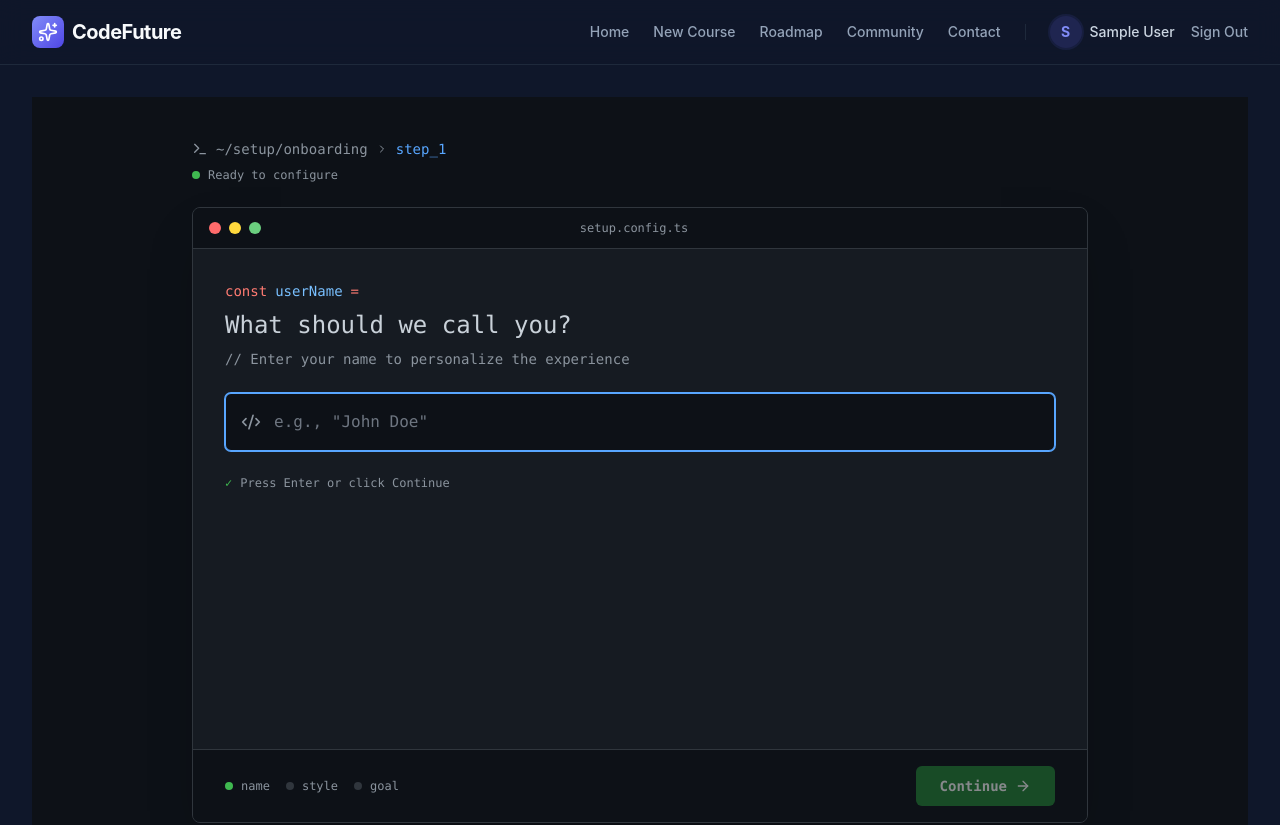
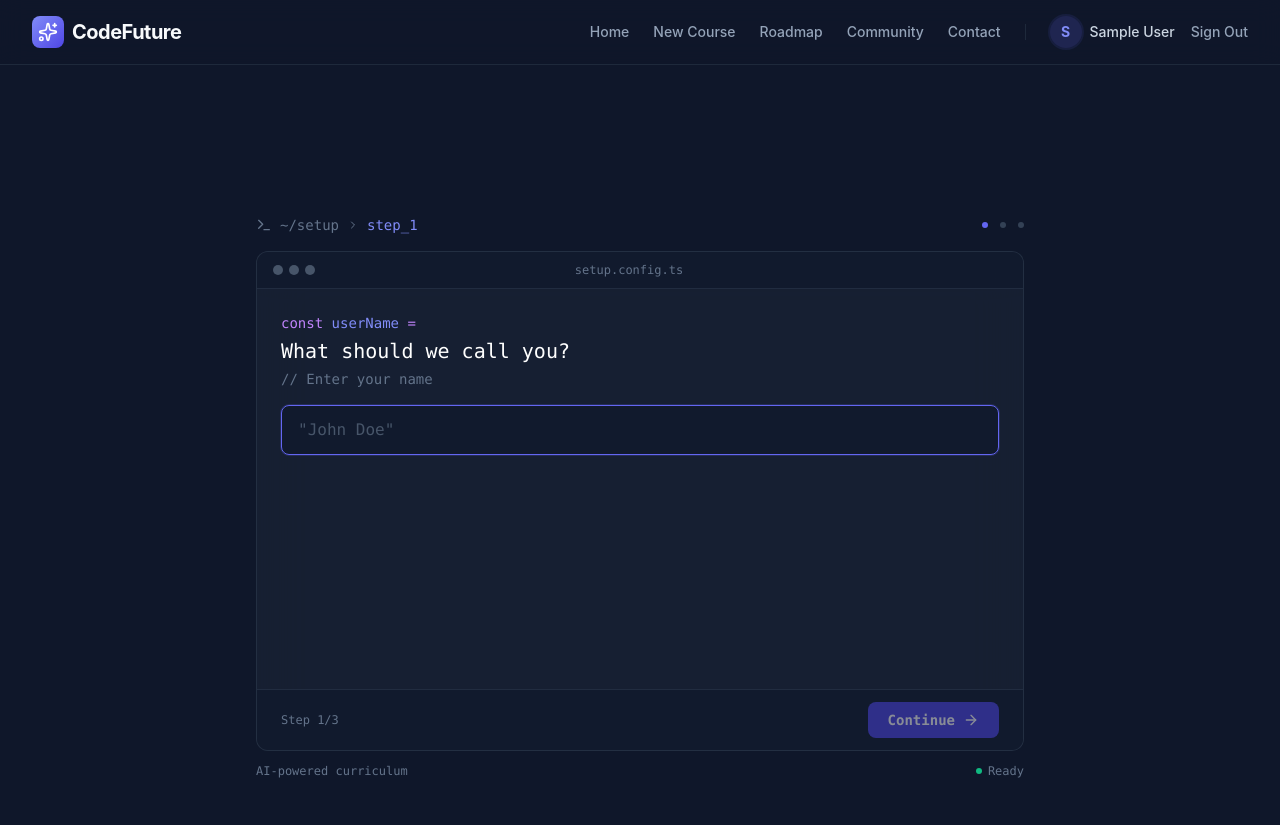
Before and after one commit to 0xRokib/coding-for-everyone, a React (Vite) app in the folder frontend/: page /onboarding in a window 1280 px wide. Shown: the top 825 px of the page. Built offline with nearby package versions, Linux system fonts and the light colour scheme; sample sign-in values are in the browser's storage.

Commit message:
refactor: compact onboarding with consistent brand colors and tighter spacing

```diff
--- a/frontend/src/features/onboarding/Onboarding.tsx
+++ b/frontend/src/features/onboarding/Onboarding.tsx
@@ -19,32 +19,20 @@ export const Onboarding: React.FC<OnboardingProps> = ({ onComplete }) => {
     {
       id: UserPersona.KID,
       title: 'visual_learner',
-      displayName: 'Visual Learner',
       description: 'Interactive examples with visual feedback',
-      codeExample: 'if (learning.style === "visual") {\n  return "show_me";\n}',
-      color: 'text-pink-400',
-      borderColor: 'border-pink-500/50',
-      bgColor: 'bg-pink-500/5'
+      codeExample: 'if (style === "visual") {\n  return show();\n}'
     },
     {
       id: UserPersona.PROFESSIONAL,
       title: 'career_focused',
-      displayName: 'Career Focused',
       description: 'Industry standards & best practices',
-      codeExample: 'const goal = "professional";\nreturn buildCareer(goal);',
-      color: 'text-cyan-400',
-      borderColor: 'border-cyan-500/50',
-      bgColor: 'bg-cyan-500/5'
+      codeExample: 'const goal = "professional";\nbuildCareer(goal);'
     },
     {
       id: UserPersona.DOCTOR_ENGINEER,
       title: 'project_builder',
-      displayName: 'Project Builder',
       description: 'Learn by building real applications',
-      codeExample: 'function learn() {\n  while (true) build();\n}',
-      color: 'text-emerald-400',
-      borderColor: 'border-emerald-500/50',
-      bgColor: 'bg-emerald-500/5'
+      codeExample: 'function learn() {\n  while (true) build();\n}'
     }
   ];
 
@@ -112,132 +100,99 @@ export const Onboarding: React.FC<OnboardingProps> = ({ onComplete }) => {
   };
 
   return (
-    <div className="min-h-screen bg-[#0d1117] flex items-center justify-center p-4 md:p-6 font-mono">
-      <div className="w-full max-w-4xl">
+    <div className="min-h-screen bg-slate-900 flex items-center justify-center p-4 font-mono">
+      <div className="w-full max-w-3xl">
         {/* Terminal Header */}
-        <div className="mb-6">
-          <div className="flex items-center gap-2 text-[#8b949e] text-sm mb-2">
+        <div className="mb-4 flex items-center justify-between">
+          <div className="flex items-center gap-2 text-slate-500 text-sm">
             <Terminal className="w-4 h-4" />
-            <span>~/setup/onboarding</span>
+            <span>~/setup</span>
             <ChevronRight className="w-3 h-3" />
-            <span className="text-[#58a6ff]">step_{currentStep}</span>
+            <span className="text-brand-400">step_{currentStep}</span>
           </div>
-          <div className="flex items-center gap-2 text-xs text-[#8b949e]">
-            <div className="w-2 h-2 rounded-full bg-[#3fb950]"></div>
-            <span>Ready to configure</span>
+          <div className="flex items-center gap-3 text-xs text-slate-500">
+            <div className={`w-1.5 h-1.5 rounded-full ${currentStep >= 1 ? 'bg-brand-500' : 'bg-slate-700'}`}></div>
+            <div className={`w-1.5 h-1.5 rounded-full ${currentStep >= 2 ? 'bg-brand-500' : 'bg-slate-700'}`}></div>
+            <div className={`w-1.5 h-1.5 rounded-full ${currentStep >= 3 ? 'bg-brand-500' : 'bg-slate-700'}`}></div>
           </div>
         </div>
 
         {/* Main Terminal Window */}
-        <div className="bg-[#161b22] border border-[#30363d] rounded-lg overflow-hidden shadow-2xl">
+        <div className="bg-slate-800/50 backdrop-blur-xl border border-slate-700/50 rounded-xl overflow-hidden">
           {/* Window Controls */}
-          <div className="flex items-center justify-between px-4 py-3 bg-[#0d1117] border-b border-[#30363d]">
-            <div className="flex items-center gap-2">
-              <div className="w-3 h-3 rounded-full bg-[#ff6b6b]"></div>
-              <div className="w-3 h-3 rounded-full bg-[#ffd93d]"></div>
-              <div className="w-3 h-3 rounded-full bg-[#6bcf7f]"></div>
+          <div className="flex items-center justify-between px-4 py-2.5 bg-slate-900/50 border-b border-slate-700/50">
+            <div className="flex items-center gap-1.5">
+              <div className="w-2.5 h-2.5 rounded-full bg-slate-600"></div>
+              <div className="w-2.5 h-2.5 rounded-full bg-slate-600"></div>
+              <div className="w-2.5 h-2.5 rounded-full bg-slate-600"></div>
             </div>
-            <div className="text-xs text-[#8b949e] font-mono">
-              setup.config.ts
-            </div>
+            <div className="text-xs text-slate-500">setup.config.ts</div>
             <div className="w-16"></div>
           </div>
 
           {/* Content */}
-          <div className="p-8 min-h-[500px]">
+          <div className="p-6 min-h-[400px]">
             {/* Step 1: Name */}
             {currentStep === 1 && (
-              <div className="space-y-6 animate-fadeIn">
-                <div className="space-y-2">
-                  <div className="flex items-center gap-2 text-[#8b949e] text-sm">
-                    <span className="text-[#ff7b72]">const</span>
-                    <span className="text-[#79c0ff]">userName</span>
-                    <span className="text-[#ff7b72]">=</span>
+              <div className="space-y-4 animate-fadeIn">
+                <div className="space-y-1">
+                  <div className="text-sm text-slate-500">
+                    <span className="text-purple-400">const</span> <span className="text-brand-400">userName</span> <span className="text-purple-400">=</span>
                   </div>
-                  <div className="text-2xl text-[#c9d1d9] mb-2">
-                    What should we call you?
-                  </div>
-                  <div className="text-sm text-[#8b949e]">
-                    // Enter your name to personalize the experience
-                  </div>
+                  <div className="text-xl text-white">What should we call you?</div>
+                  <div className="text-sm text-slate-500">// Enter your name</div>
                 </div>
 
-                <div className="relative">
-                  <div className="absolute left-4 top-1/2 -translate-y-1/2 text-[#8b949e]">
-                    <Code2 className="w-5 h-5" />
-                  </div>
                 <input
                   type="text"
                   value={name}
                   onChange={(e) => setName(e.target.value)}
                   onKeyPress={(e) => e.key === 'Enter' && canProceed() && nextStep()}
-                    placeholder='e.g., "John Doe"'
-                    className="w-full bg-[#0d1117] border border-[#30363d] rounded-md pl-12 pr-4 py-4 text-[#c9d1d9] placeholder:text-[#6e7681] focus:border-[#58a6ff] focus:ring-1 focus:ring-[#58a6ff] outline-none transition-all font-mono"
+                  placeholder='"John Doe"'
+                  className="w-full bg-slate-900/50 border border-slate-700 rounded-lg px-4 py-3 text-white placeholder:text-slate-600 focus:border-brand-500 focus:ring-1 focus:ring-brand-500/20 outline-none transition-all"
                   autoFocus
                 />
-                </div>
-
-                <div className="flex items-center gap-2 text-xs text-[#8b949e]">
-                  <span className="text-[#3fb950]">✓</span>
-                  <span>Press Enter or click Continue</span>
-                </div>
               </div>
             )}
 
             {/* Step 2: Persona */}
             {currentStep === 2 && (
-              <div className="space-y-6 animate-fadeIn">
-                <div className="space-y-2">
-                  <div className="flex items-center gap-2 text-[#8b949e] text-sm">
-                    <span className="text-[#ff7b72]">interface</span>
-                    <span className="text-[#79c0ff]">LearningStyle</span>
+              <div className="space-y-4 animate-fadeIn">
+                <div className="space-y-1">
+                  <div className="text-sm text-slate-500">
+                    <span className="text-purple-400">interface</span> <span className="text-brand-400">LearningStyle</span>
                   </div>
-                  <div className="text-2xl text-[#c9d1d9] mb-2">
-                    Select your learning mode
-                  </div>
-                  <div className="text-sm text-[#8b949e]">
-                    // Choose the approach that works best for you
-                  </div>
+                  <div className="text-xl text-white">Select your learning mode</div>
+                  <div className="text-sm text-slate-500">// Choose your approach</div>
                 </div>
 
-                <div className="space-y-3">
+                <div className="space-y-2">
                   {personas.map((p, idx) => (
                     <button
                       key={p.id}
                       onClick={() => setPersona(p.id)}
-                      className={`w-full text-left p-5 rounded-md border transition-all ${
+                      className={`w-full text-left p-4 rounded-lg border transition-all ${
                         persona === p.id
-                          ? `${p.borderColor} ${p.bgColor} border-2`
-                          : 'border-[#30363d] hover:border-[#484f58]'
+                          ? 'border-brand-500 bg-brand-500/5'
+                          : 'border-slate-700 hover:border-slate-600'
                       }`}
                     >
-                      <div className="flex items-start justify-between mb-3">
-                        <div className="flex items-center gap-3">
-                          <div className={`text-sm ${persona === p.id ? p.color : 'text-[#8b949e]'}`}>
+                      <div className="flex items-start justify-between mb-2">
+                        <div className="flex items-center gap-2">
+                          <span className={`text-xs ${persona === p.id ? 'text-brand-400' : 'text-slate-500'}`}>
                             [{idx + 1}]
-                          </div>
-                          <div>
-                            <div className="flex items-center gap-2">
-                              <span className={`font-mono ${persona === p.id ? p.color : 'text-[#c9d1d9]'}`}>
+                          </span>
+                          <span className={`text-sm ${persona === p.id ? 'text-brand-400' : 'text-white'}`}>
                             {p.title}
                           </span>
                           {persona === p.id && (
-                                <span className="text-xs text-[#3fb950]">← selected</span>
+                            <span className="text-xs text-emerald-400">← selected</span>
                           )}
                         </div>
-                            <div className="text-sm text-[#8b949e] mt-1">
-                              {p.description}
                       </div>
-                          </div>
-                        </div>
-                      </div>
-
-                      <div className={`font-mono text-xs p-3 rounded bg-[#0d1117] border border-[#30363d] ${
-                        persona === p.id ? 'opacity-100' : 'opacity-50'
-                      }`}>
-                        <pre className="text-[#8b949e] whitespace-pre-wrap">
-                          {p.codeExample}
-                        </pre>
+                      <div className="text-xs text-slate-400 mb-2 ml-6">{p.description}</div>
+                      <div className="text-xs p-2 rounded bg-slate-900/50 border border-slate-700/50 ml-6">
+                        <pre className="text-slate-500">{p.codeExample}</pre>
                       </div>
                     </button>
                   ))}
@@ -247,49 +202,29 @@ export const Onboarding: React.FC<OnboardingProps> = ({ onComplete }) => {
 
             {/* Step 3: Goal */}
             {currentStep === 3 && (
-              <div className="space-y-6 animate-fadeIn">
-                <div className="space-y-2">
-                  <div className="flex items-center gap-2 text-[#8b949e] text-sm">
-                    <span className="text-[#ff7b72]">function</span>
-                    <span className="text-[#d2a8ff]">defineGoal</span>
-                    <span className="text-[#c9d1d9]">()</span>
+              <div className="space-y-4 animate-fadeIn">
+                <div className="space-y-1">
+                  <div className="text-sm text-slate-500">
+                    <span className="text-purple-400">function</span> <span className="text-brand-400">defineGoal</span>()
                   </div>
-                  <div className="text-2xl text-[#c9d1d9] mb-2">
-                    What do you want to build?
-                  </div>
-                  <div className="text-sm text-[#8b949e]">
-                    // Describe your project goal in detail
-                  </div>
+                  <div className="text-xl text-white">What do you want to build?</div>
+                  <div className="text-sm text-slate-500">// Describe your project</div>
                 </div>
 
-                <div className="relative">
-                  <div className="absolute left-3 top-3 text-[#6e7681] text-xs">
-                    1
-                  </div>
                 <textarea
                   value={goal}
                   onChange={(e) => setGoal(e.target.value)}
-                    placeholder='e.g., "Build a task management app with real-time collaboration"'
-                    rows={6}
-                    className="w-full bg-[#0d1117] border border-[#30363d] rounded-md pl-10 pr-4 py-3 text-[#c9d1d9] placeholder:text-[#6e7681] focus:border-[#58a6ff] focus:ring-1 focus:ring-[#58a6ff] outline-none transition-all font-mono text-sm resize-none"
+                  placeholder='"Build a task management app..."'
+                  rows={5}
+                  className="w-full bg-slate-900/50 border border-slate-700 rounded-lg px-4 py-3 text-white placeholder:text-slate-600 focus:border-brand-500 focus:ring-1 focus:ring-brand-500/20 outline-none transition-all resize-none text-sm"
                   autoFocus
                 />
-                </div>
 
-                <div className="p-4 bg-[#1f6feb]/10 border border-[#1f6feb]/30 rounded-md">
-                  <div className="flex items-start gap-3">
-                    <div className="text-[#58a6ff] mt-0.5">
-                      <svg className="w-5 h-5" fill="currentColor" viewBox="0 0 16 16">
-                        <path d="M8 1.5c-2.363 0-4 1.69-4 3.75 0 .984.424 1.625.984 2.304l.214.253c.223.264.47.556.673.848.284.411.537.896.621 1.49a.75.75 0 0 1-1.484.211c-.04-.282-.163-.547-.37-.847a8.456 8.456 0 0 0-.542-.68c-.084-.1-.173-.205-.268-.32C3.201 7.75 2.5 6.766 2.5 5.25 2.5 2.31 4.863 0 8 0s5.5 2.31 5.5 5.25c0 1.516-.701 2.5-1.328 3.259-.095.115-.184.22-.268.319-.207.245-.383.453-.541.681-.208.3-.33.565-.37.847a.751.751 0 0 1-1.485-.212c.084-.593.337-1.078.621-1.489.203-.292.45-.584.673-.848.075-.088.147-.173.213-.253.561-.679.985-1.32.985-2.304 0-2.06-1.637-3.75-4-3.75ZM5.75 12h4.5a.75.75 0 0 1 0 1.5h-4.5a.75.75 0 0 1 0-1.5ZM6 15.25a.75.75 0 0 1 .75-.75h2.5a.75.75 0 0 1 0 1.5h-2.5a.75.75 0 0 1-.75-.75Z"></path>
-                      </svg>
-                    </div>
-                    <div className="flex-1">
-                      <div className="text-sm font-semibold text-[#58a6ff] mb-1">
-                        Pro tip
-                      </div>
-                      <div className="text-sm text-[#8b949e]">
-                        Be specific! "Build a weather app" → "Build a weather app that shows 7-day forecasts with interactive maps"
-                      </div>
+                <div className="p-3 bg-brand-500/5 border border-brand-500/20 rounded-lg">
+                  <div className="flex items-start gap-2">
+                    <Code2 className="w-4 h-4 text-brand-400 mt-0.5 flex-shrink-0" />
+                    <div className="text-xs text-slate-400">
+                      <span className="text-brand-400 font-semibold">Tip:</span> Be specific for better results
                     </div>
                   </div>
                 </div>
@@ -298,56 +233,41 @@ export const Onboarding: React.FC<OnboardingProps> = ({ onComplete }) => {
           </div>
 
           {/* Footer */}
-          <div className="px-8 py-4 bg-[#0d1117] border-t border-[#30363d] flex items-center justify-between">
-            <div className="flex items-center gap-4 text-xs text-[#8b949e]">
-              <div className="flex items-center gap-2">
-                <div className={`w-2 h-2 rounded-full ${currentStep >= 1 ? 'bg-[#3fb950]' : 'bg-[#30363d]'}`}></div>
-                <span>name</span>
-              </div>
-              <div className="flex items-center gap-2">
-                <div className={`w-2 h-2 rounded-full ${currentStep >= 2 ? 'bg-[#3fb950]' : 'bg-[#30363d]'}`}></div>
-                <span>style</span>
-              </div>
-              <div className="flex items-center gap-2">
-                <div className={`w-2 h-2 rounded-full ${currentStep >= 3 ? 'bg-[#3fb950]' : 'bg-[#30363d]'}`}></div>
-                <span>goal</span>
-              </div>
+          <div className="px-6 py-3 bg-slate-900/50 border-t border-slate-700/50 flex items-center justify-between">
+            <div className="text-xs text-slate-500">
+              Step {currentStep}/3
             </div>
 
             <button
               onClick={nextStep}
               disabled={!canProceed() || isLoading}
-              className="group flex items-center gap-2 px-6 py-2.5 bg-[#238636] hover:bg-[#2ea043] text-white text-sm font-semibold rounded-md transition-all disabled:opacity-50 disabled:cursor-not-allowed disabled:hover:bg-[#238636]"
+              className="flex items-center gap-2 px-5 py-2 bg-brand-600 hover:bg-brand-500 text-white text-sm font-semibold rounded-lg transition-all disabled:opacity-50 disabled:cursor-not-allowed disabled:hover:bg-brand-600"
             >
               {isLoading ? (
                 <>
-                  <div className="w-4 h-4 border-2 border-white/30 border-t-white rounded-full animate-spin"></div>
+                  <div className="w-3.5 h-3.5 border-2 border-white/30 border-t-white rounded-full animate-spin"></div>
                   <span>Generating...</span>
                 </>
               ) : currentStep === 3 ? (
                 <>
                   <span>$ init</span>
-                  <ArrowRight className="w-4 h-4 group-hover:translate-x-1 transition-transform" />
+                  <ArrowRight className="w-4 h-4" />
                 </>
               ) : (
                 <>
                   <span>Continue</span>
-                  <ArrowRight className="w-4 h-4 group-hover:translate-x-1 transition-transform" />
+                  <ArrowRight className="w-4 h-4" />
                 </>
               )}
             </button>
           </div>
         </div>
 
-        {/* Bottom Info */}
-        <div className="mt-4 flex items-center justify-between text-xs text-[#8b949e]">
-          <div className="flex items-center gap-4">
-            <span>Step {currentStep}/3</span>
-            <span>•</span>
+        {/* Bottom Status */}
+        <div className="mt-3 flex items-center justify-between text-xs text-slate-500">
           <span>AI-powered curriculum</span>
-          </div>
-          <div className="flex items-center gap-2">
-            <span className="text-[#3fb950]">●</span>
+          <div className="flex items-center gap-1.5">
+            <div className="w-1.5 h-1.5 rounded-full bg-emerald-500"></div>
             <span>Ready</span>
           </div>
         </div>
```
Lines whose indentation alone changed are shown as unchanged.
